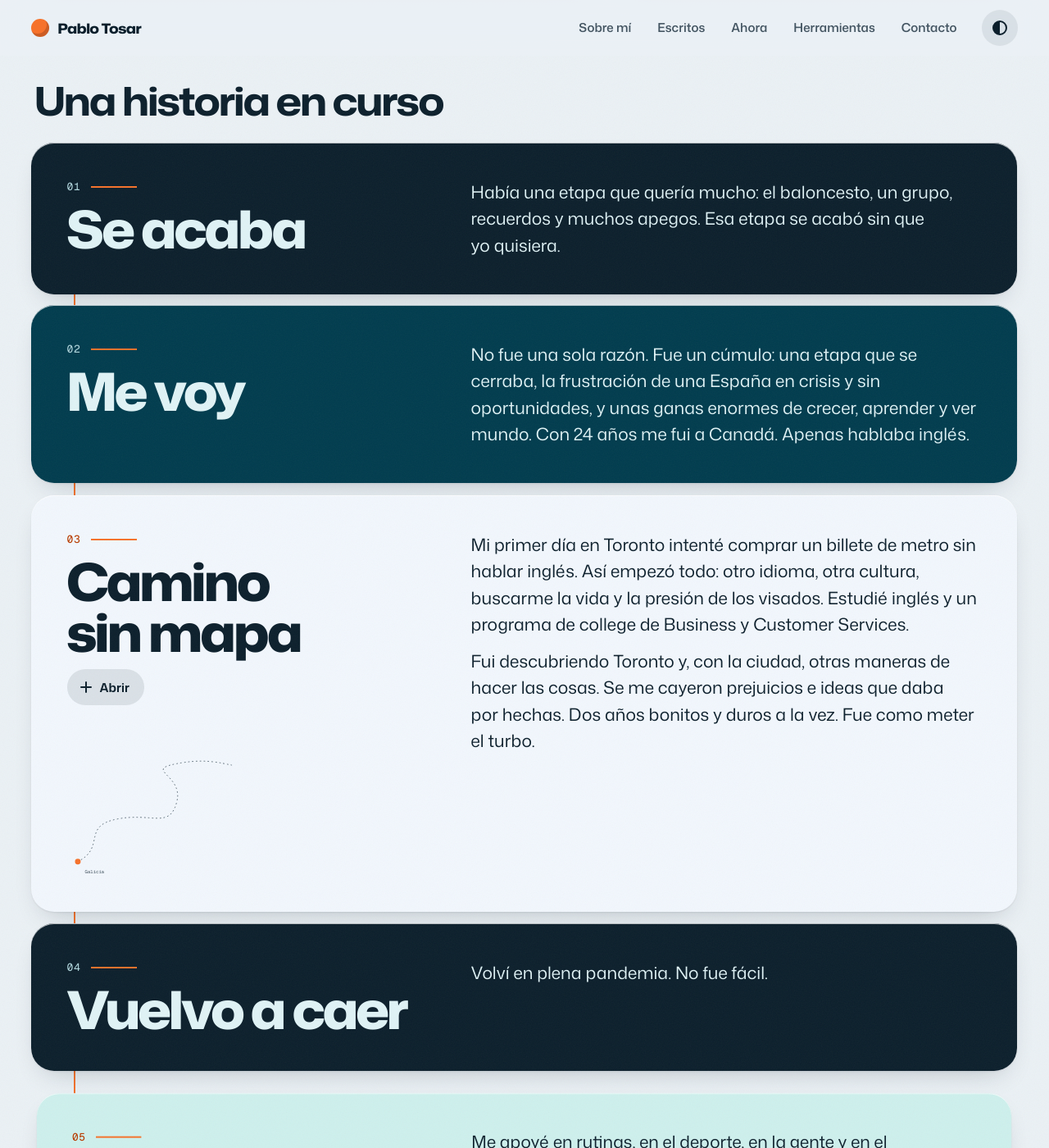
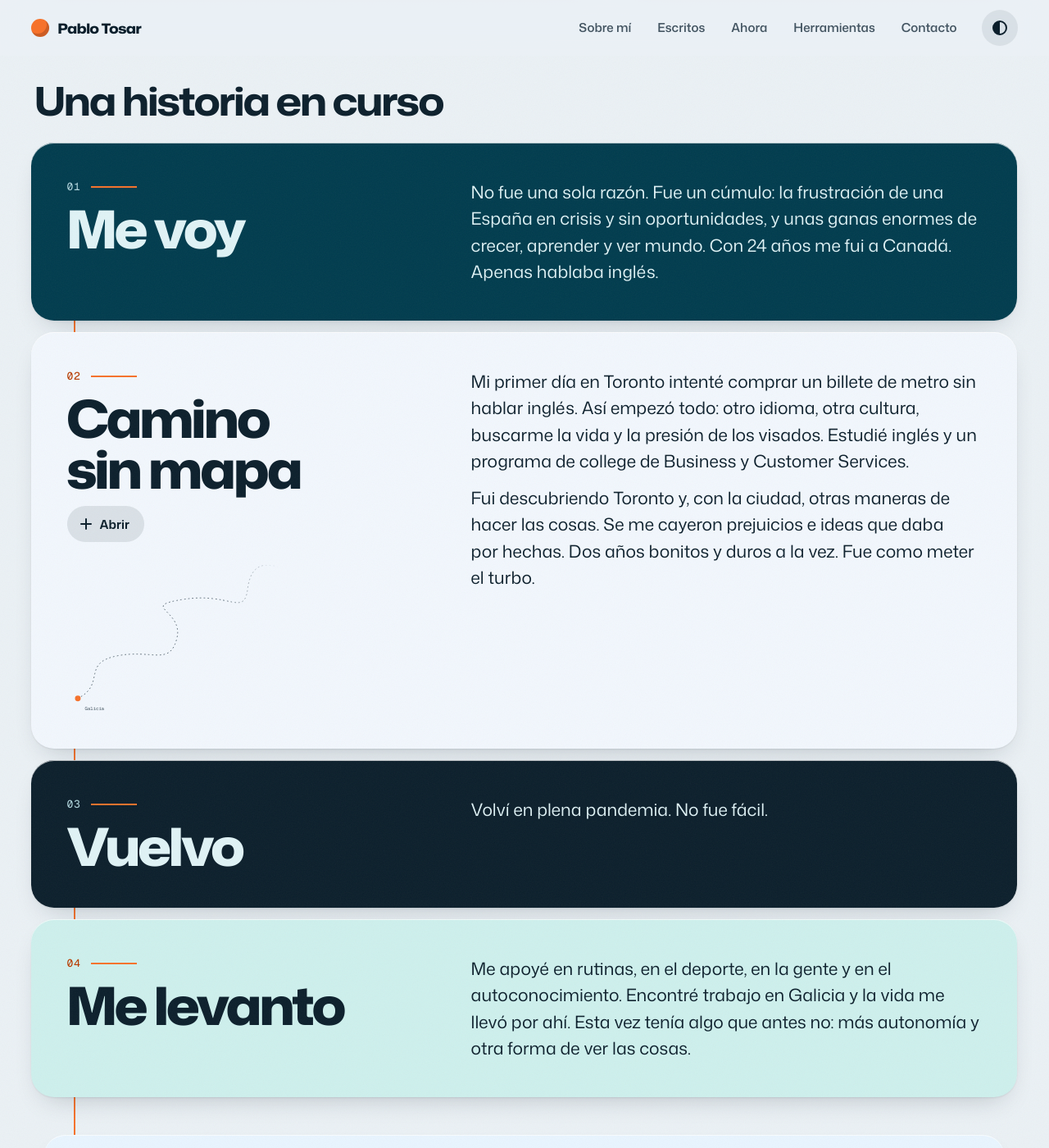
Before and after one commit to pablotosar/pablotosar.github.io, a Jekyll site: the page built from index.html, in a window 1280 px wide and 1400 px high, scrolled down 869 px. Shown: the whole window at 82% size. Built offline with Jekyll 4.4.1, drawn with Linux system fonts in a browser that asks for light colours; some of the changed text lies outside the part shown.

Commit message:
feat: la historia empieza en Canadá y la calculadora vive solo en Herramientas

```diff
--- a/_includes/home/historia.html
+++ b/_includes/home/historia.html
@@ -2,22 +2,15 @@
 <section class="chapter historia" id="historia" aria-labelledby="historia-t">
   <h2 class="chapter-title" id="historia-t">Una historia en curso</h2>
   <div class="bento">
-    <article class="tile escena deep on-dark" aria-labelledby="esc-01">
-      <div class="escena-head"><p class="escena-n mono">01</p><h3 id="esc-01">Se acaba</h3></div>
+    <article class="tile escena sea on-dark" aria-labelledby="esc-01">
+      <div class="escena-head"><p class="escena-n mono">01</p><h3 id="esc-01">Me voy</h3></div>
       <div class="escena-body">
-        <p>Había una etapa que quería mucho: el baloncesto, un grupo, recuerdos y muchos apegos. Esa etapa se acabó sin que yo quisiera.</p>
+        <p>No fue una sola razón. Fue un cúmulo: la frustración de una España en crisis y sin oportunidades, y unas ganas enormes de crecer, aprender y ver mundo. Con 24 años me fui a Canadá. Apenas hablaba inglés.</p>
       </div>
     </article>
 
-    <article class="tile escena sea on-dark" aria-labelledby="esc-02">
-      <div class="escena-head"><p class="escena-n mono">02</p><h3 id="esc-02">Me voy</h3></div>
-      <div class="escena-body">
-        <p>No fue una sola razón. Fue un cúmulo: una etapa que se cerraba, la frustración de una España en crisis y sin oportunidades, y unas ganas enormes de crecer, aprender y ver mundo. Con 24 años me fui a Canadá. Apenas hablaba inglés.</p>
-      </div>
-    </article>
-
-    <article class="tile escena t-canada" aria-labelledby="esc-03">
-      <div class="escena-head"><p class="escena-n mono">03</p><h3 id="esc-03">Camino sin mapa</h3></div>
+    <article class="tile escena t-canada" aria-labelledby="esc-02">
+      <div class="escena-head"><p class="escena-n mono">02</p><h3 id="esc-02">Camino sin mapa</h3></div>
       <div class="escena-body">
         <p>Mi primer día en Toronto intenté comprar un billete de metro sin hablar inglés. Así empezó todo: otro idioma, otra cultura, buscarme la vida y la presión de los visados. Estudié inglés y un programa de college de Business y Customer Services.</p>
         <p>Fui descubriendo Toronto y, con la ciudad, otras maneras de hacer las cosas. Se me cayeron prejuicios e ideas que daba por hechas. Dos años bonitos y duros a la vez. Fue como meter el turbo.</p>
@@ -41,30 +34,30 @@
       </svg>
     </article>
 
-    <article class="tile escena deep on-dark" aria-labelledby="esc-04">
-      <div class="escena-head"><p class="escena-n mono">04</p><h3 id="esc-04">Vuelvo a caer</h3></div>
+    <article class="tile escena deep on-dark" aria-labelledby="esc-03">
+      <div class="escena-head"><p class="escena-n mono">03</p><h3 id="esc-03">Vuelvo</h3></div>
       <div class="escena-body">
         <p>Volví en plena pandemia. No fue fácil.</p>
       </div>
     </article>
 
-    <article class="tile escena foam" aria-labelledby="esc-05">
-      <div class="escena-head"><p class="escena-n mono">05</p><h3 id="esc-05">Me levanto</h3></div>
+    <article class="tile escena foam" aria-labelledby="esc-04">
+      <div class="escena-head"><p class="escena-n mono">04</p><h3 id="esc-04">Me levanto</h3></div>
       <div class="escena-body">
         <p>Me apoyé en rutinas, en el deporte, en la gente y en el autoconocimiento. Encontré trabajo en Galicia y la vida me llevó por ahí. Esta vez tenía algo que antes no: más autonomía y otra forma de ver las cosas.</p>
       </div>
     </article>
 
-    <article class="tile escena luz" aria-labelledby="esc-06">
-      <div class="escena-head"><p class="escena-n mono">06</p><h3 id="esc-06">Sigo aprendiendo</h3></div>
+    <article class="tile escena luz" aria-labelledby="esc-05">
+      <div class="escena-head"><p class="escena-n mono">05</p><h3 id="esc-05">Sigo aprendiendo</h3></div>
       <div class="escena-body">
         <p>Hoy trabajo en tecnología y sigo aprendiendo, dentro y fuera del trabajo. Me sigue moviendo lo mismo: conocer cosas nuevas, ordenarlas y entender cómo encajan. Leo sobre economía, psicología y aventuras. Vuelvo al mar cuando me deja. Y sigo aprendiendo de mí mismo.</p>
         <p class="estado e-curso"><i aria-hidden="true"></i>en curso</p>
       </div>
     </article>
 
-    <article class="tile escena abierta" aria-labelledby="esc-07">
-      <div class="escena-head"><p class="escena-n mono">07</p><h3 id="esc-07">Lo que viene</h3></div>
+    <article class="tile escena abierta" aria-labelledby="esc-06">
+      <div class="escena-head"><p class="escena-n mono">06</p><h3 id="esc-06">Lo que viene</h3></div>
       <div class="escena-body">
         <p>Todavía no lo sé. Lo iré contando aquí.</p>
         <p class="estado e-curso"><i aria-hidden="true"></i>en curso</p>
--- a/_includes/home/llevar.html
+++ b/_includes/home/llevar.html
@@ -2,18 +2,7 @@
 <section class="chapter" aria-labelledby="llevar">
   <h2 class="chapter-title" id="llevar">Para llevarte</h2>
   <div class="bento">
-    <article class="tile t-calc s-7 r-2">
-      <p class="kicker">Herramienta</p>
-      <h3>¿Compensa automatizarlo?</h3>
-      <p>Una cuenta sencilla que incluye lo que se suele olvidar: el mantenimiento. Prueba una versión rápida aquí.</p>
-      {% include calc-rapida.html leyenda="Tu tarea" minutos="18" total="+6,6 h" veredicto="Compensa ya en el primer año." ahorro="15,6 h" estado="yes" %}
-      <div class="calc-foot">
-        <a class="pill" href="/herramientas/automatizar/">Abrir la calculadora {% include flecha.html %}</a>
-        <small>Valores de ejemplo. La versión completa calcula varios años y no guarda ni envía nada.</small>
-      </div>
-    </article>
-
-    <article class="tile t-escritos s-5 half" data-glow>
+    <article class="tile t-escritos s-7 half" data-glow>
       <div class="sheets" aria-hidden="true"><span></span><span></span><span></span></div>
       <h3>Escritos</h3>
       {%- if site.posts.size > 0 %}
@@ -30,8 +19,8 @@
 
     <article class="tile t-pend s-5 half">
       <p class="kicker">Herramientas</p>
-      <h3>La siguiente</h3>
-      <p class="muted">Saldrá de una pregunta real, cuando la haya. Sin prisa.</p>
+      <h3>Pequeñas y en tu navegador</h3>
+      <p class="muted">Utilidades que responden a una sola pregunta. La primera: ¿compensa automatizar una tarea? No guardan ni envían nada.</p>
       <a class="link" href="/herramientas/">Ver herramientas {% include flecha.html %}</a>
     </article>
   </div>
--- a/_includes/home/lleve.html
+++ b/_includes/home/lleve.html
@@ -3,7 +3,7 @@
   <h2 class="chapter-title" id="lleve-t">Lo que me llevé de cada caída</h2>
   <div class="bento">
     <article class="tile t-leccion foam s-4" data-glow>
-      <p class="kicker">Galicia</p>
+      <p class="kicker">Irme</p>
       <blockquote><p>Irme me llevó a conocerme mejor y a mirar hacia dentro.</p></blockquote>
     </article>
     <article class="tile t-leccion sea on-dark s-4" data-glow>
```
Also changed, not shown: about/index.html (+5 -16 lines), tests/site.spec.js (+6 -0 lines).
